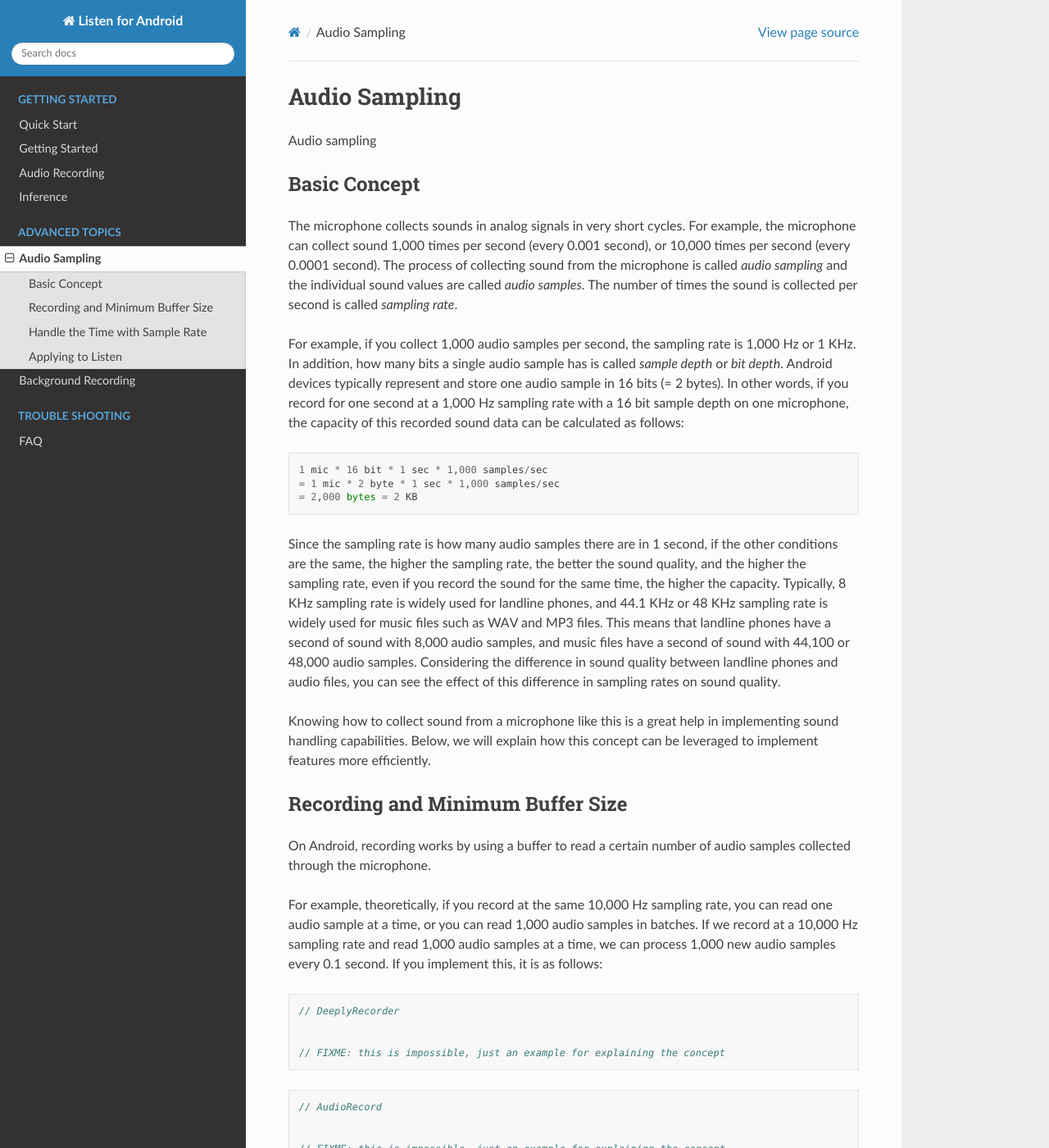
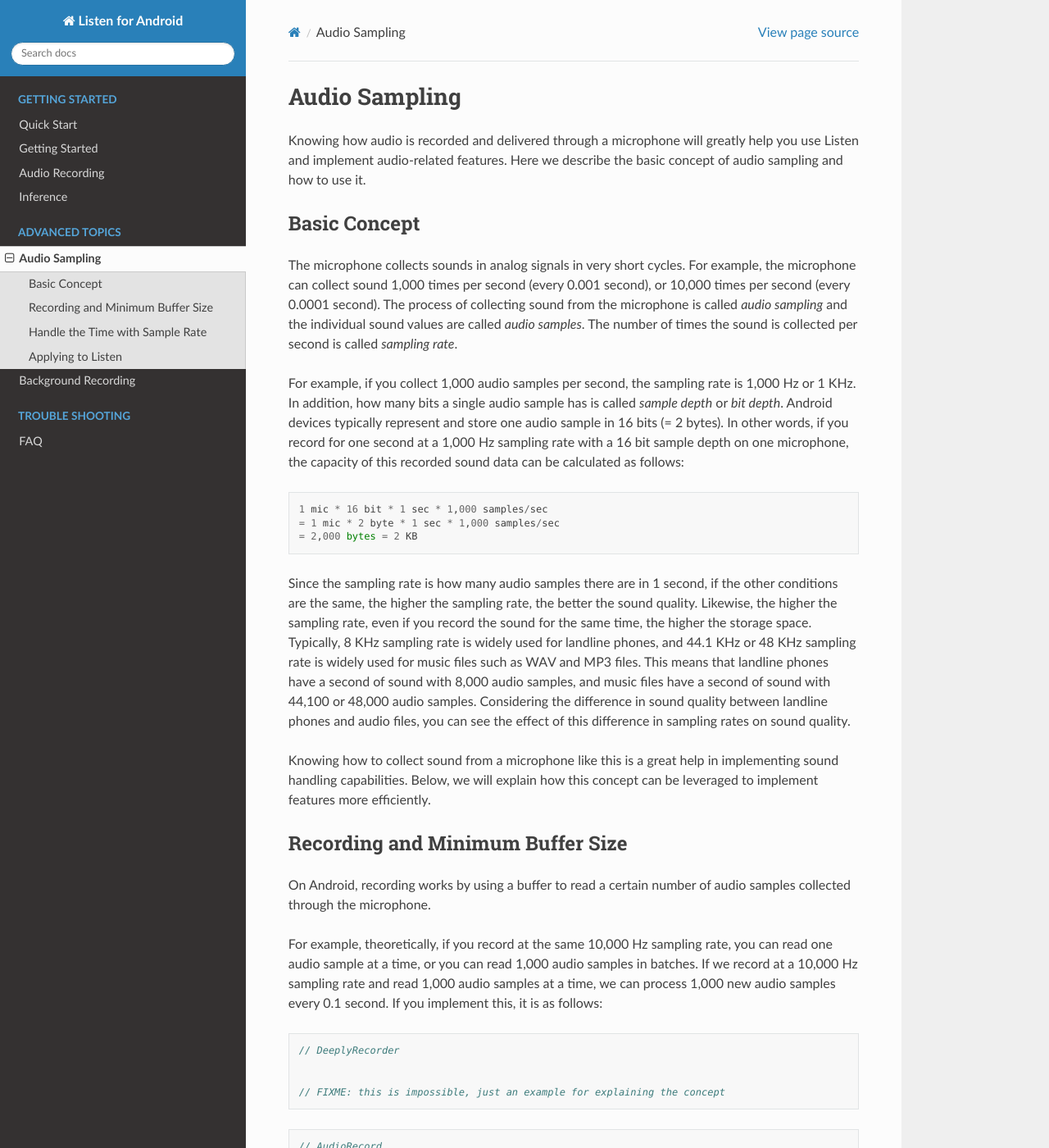
Before and after one commit to deeplyinc/listen-sdk-android-samples, a Sphinx documentation site: the page built from docs/contents/advanced-topics/audio-sampling.md, in a window 1280 px wide and 1400 px high. Shown: the whole window at 82% size. Built offline with Sphinx 7.4.7 and the Read the Docs theme 2.0.0, drawn with Linux system fonts in a browser that asks for light colours; some of the changed text lies outside the part shown.

Commit message:
docs: fix invalid terms in Audio Sampling documentation

````diff
--- a/docs/contents/advanced-topics/audio-sampling.md
+++ b/docs/contents/advanced-topics/audio-sampling.md
@@ -1,6 +1,9 @@
 # Audio Sampling
 
-Audio sampling
+Knowing how audio is recorded and delivered through a microphone will greatly help you use Listen and implement audio-related features.
+Here we describe the basic concept of audio sampling and how to use it.
+
+
 
 ## Basic Concept
 
@@ -20,7 +23,8 @@ In other words, if you record for one second at a 1,000 Hz sampling rate with a
 = 2,000 bytes = 2 KB
 ```
 
-Since the sampling rate is how many audio samples there are in 1 second, if the other conditions are the same, the higher the sampling rate, the better the sound quality, and the higher the sampling rate, even if you record the sound for the same time, the higher the capacity.
+Since the sampling rate is how many audio samples there are in 1 second, if the other conditions are the same, the higher the sampling rate, the better the sound quality.
+Likewise, the higher the sampling rate, even if you record the sound for the same time, the higher the storage space.
 Typically, 8 KHz sampling rate is widely used for landline phones, and 44.1 KHz or 48 KHz sampling rate is widely used for music files such as WAV and MP3 files.
 This means that landline phones have a second of sound with 8,000 audio samples, and music files have a second of sound with 44,100 or 48,000 audio samples.
 Considering the difference in sound quality between landline phones and audio files, you can see the effect of this difference in sampling rates on sound quality.
@@ -97,7 +101,7 @@ Typically, there are several reasons as follows:
 
 So what should I do?
 You can adjust the size of the buffer.
-If we set the size of the buffer to `10 * sampling ratio` as shown below, the audio sample we get from the buffer will be exactly 10 seconds long audio.
+If we set the size of the buffer to `10 * sampling rate` as shown below, the audio sample we get from the buffer will be exactly 10 seconds long audio.
 
 ```kotlin
 val sampleRate = 16000
````
Also changed, not shown: other parts of docs/contents/advanced-topics/audio-sampling.md (+1 -1 lines).
